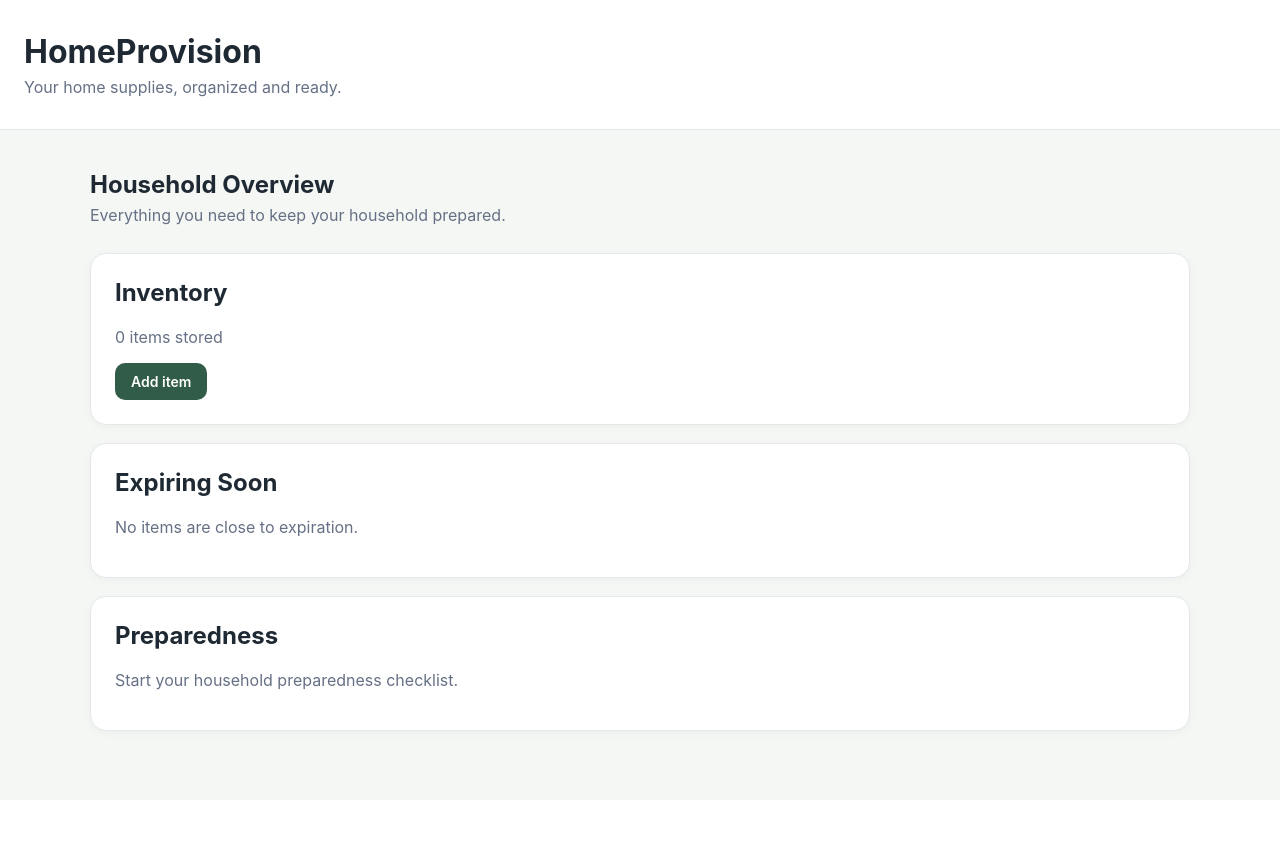
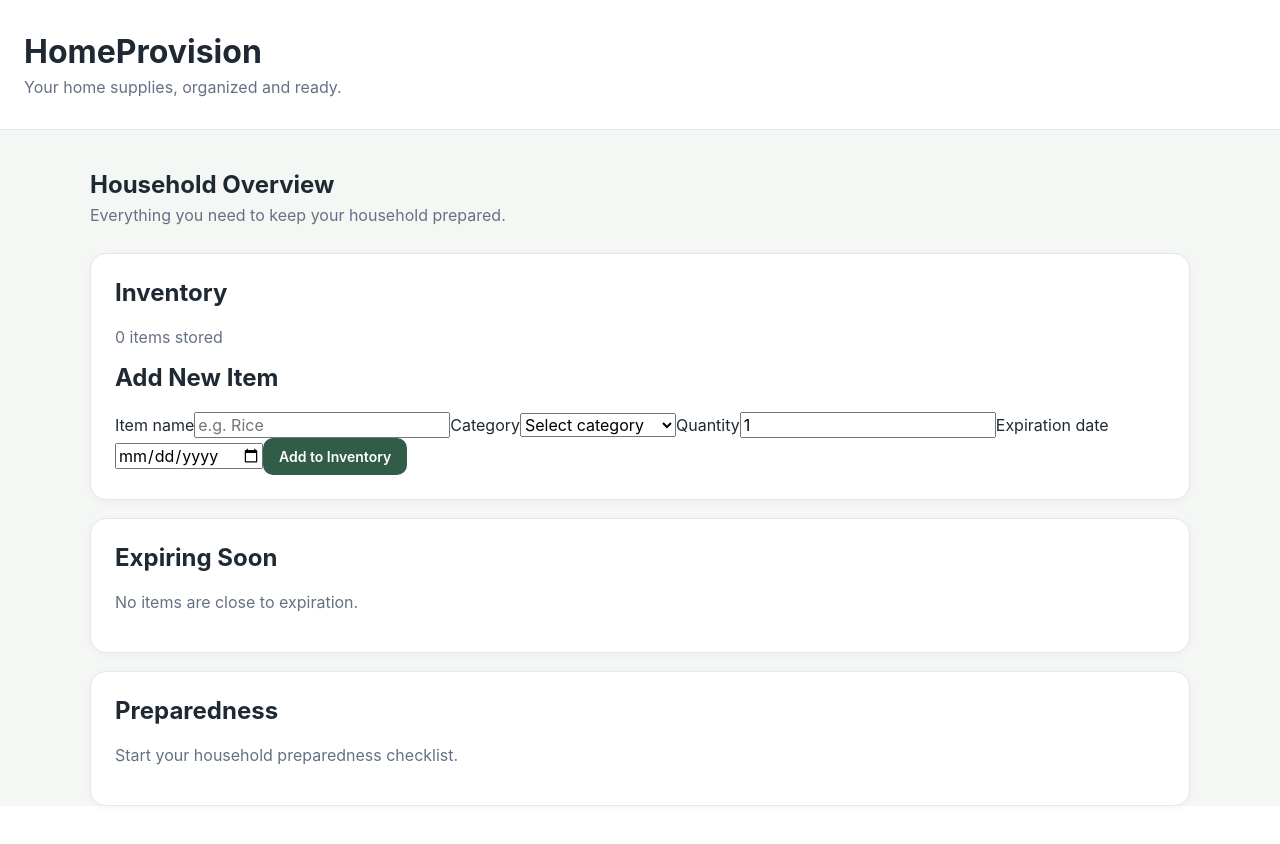
Before and after one commit to deysemenezes13-rgb/homeprovision, a React (Vite) app: page / in a window 1280 px wide. Before the commit the page ends 800 px from the top, so only its background shows below. Built offline with nearby package versions, Linux system fonts and the light colour scheme.

Commit message:
Add inventory item form with TypeScript

```diff
--- a/src/App.tsx
+++ b/src/App.tsx
@@ -1,4 +1,5 @@
 import './App.css'
+import AddItemForm from './components/AddItemForm'
 
 function App() {
   return (
@@ -17,7 +18,8 @@ function App() {
         <section>
           <h2>Inventory</h2>
           <p>0 items stored</p>
-          <button type="button">Add item</button>
+
+          <AddItemForm />
         </section>
 
         <section>
--- /dev/null
+++ b/src/components/AddItemForm.tsx
@@ -0,0 +1,78 @@
+import { useState } from 'react'
+import type { InventoryItem } from '../types/InventoryItem'
+
+function AddItemForm() {
+  const [name, setName] = useState('')
+  const [category, setCategory] = useState('')
+  const [quantity, setQuantity] = useState(1)
+  const [expirationDate, setExpirationDate] = useState('')
+
+  const handleSubmit = (event: React.FormEvent<HTMLFormElement>) => {
+    event.preventDefault()
+
+    const newItem: InventoryItem = {
+      id: crypto.randomUUID(),
+      name,
+      category,
+      quantity,
+      expirationDate,
+    }
+
+    console.log(newItem)
+  }
+
+  return (
+    <form onSubmit={handleSubmit}>
+            <h2>Add New Item</h2>
+
+            <label>
+                Item name
+                <input
+                    type="text"
+                    placeholder="e.g. Rice"
+                    value={name}
+                    onChange={(event) => setName(event.target.value)}
+                />
+            </label>
+
+            <label>
+                Category
+                <select
+                    value={category}
+                    onChange={(event) => setCategory(event.target.value)}
+                >
+                    <option value="">Select category</option>
+                    <option value="food">Food</option>
+                    <option value="water">Water</option>
+                    <option value="medicine">Medicine</option>
+                    <option value="hygiene">Hygiene</option>
+                    <option value="power">Power & Batteries</option>
+                    <option value="other">Other</option>
+                </select>
+            </label>
+
+            <label>
+                Quantity
+                <input
+                    type="number"
+                    min="1"
+                    value={quantity}
+                    onChange={(event) => setQuantity(Number(event.target.value))}
+                />
+            </label>
+
+            <label>
+                Expiration date
+                <input
+                    type="date"
+                    value={expirationDate}
+                    onChange={(event) => setExpirationDate(event.target.value)}
+                />
+            </label>
+
+            <button type="submit">Add to Inventory</button>
+        </form>
+    )
+}
+
+export default AddItemForm
--- /dev/null
+++ b/src/types/InventoryItem.ts
@@ -0,0 +1,7 @@
+export interface InventoryItem {
+  id: string
+  name: string
+  category: string
+  quantity: number
+  expirationDate: string
+}
```
